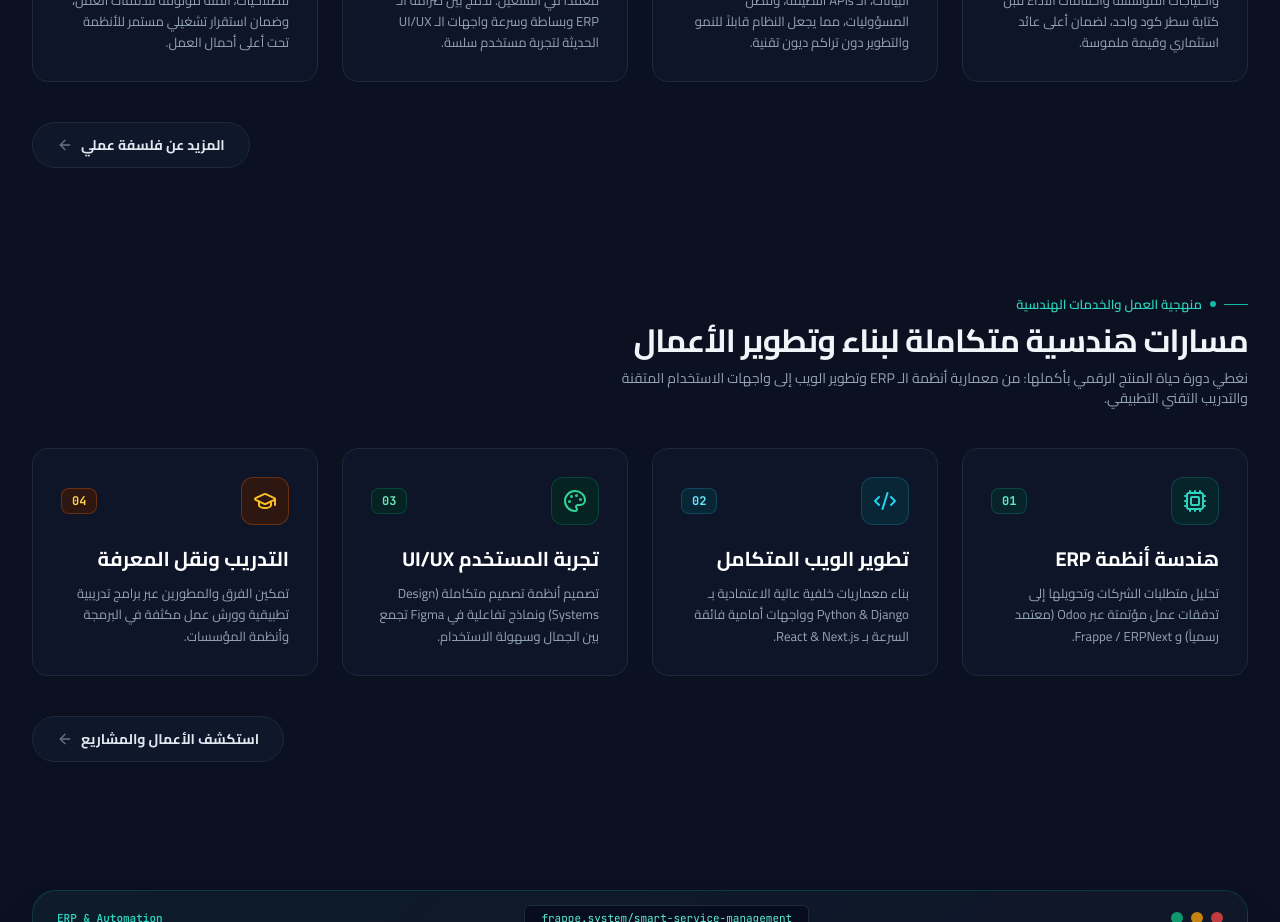
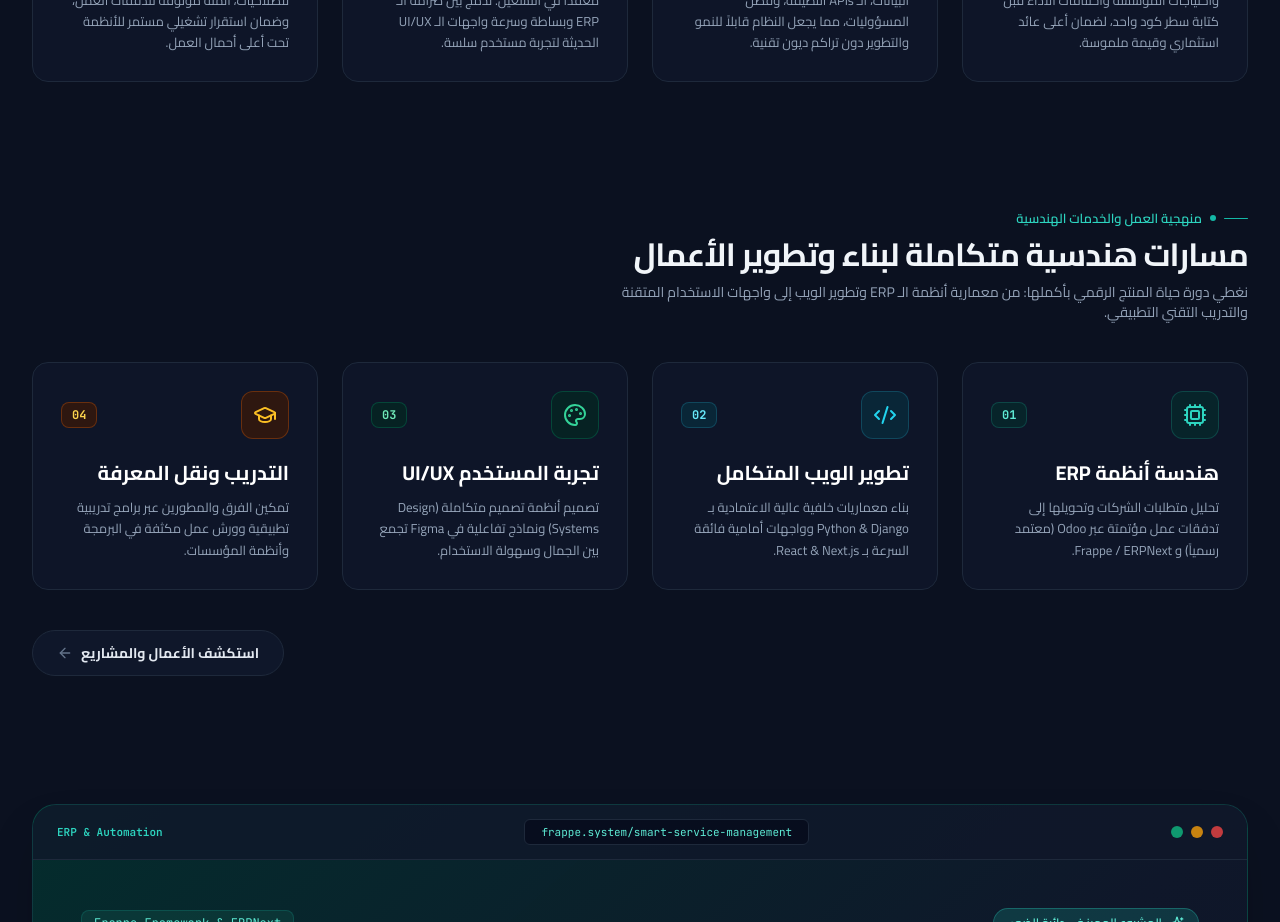
Before and after one commit to Mohammed-Aljazzar/portfolio, a Next.js app: page / in a window 1280 px wide. Shown: the part 1420-2342 px from the top of the page. Built offline with nearby package versions, Linux system fonts and the light colour scheme.

Commit message:
refactor(philosophy): remove cta button from philosophy section

```diff
--- a/src/app/page.tsx
+++ b/src/app/page.tsx
@@ -562,17 +562,6 @@ export default function HomePage() {
             </StaggerItem>
           ))}
         </StaggerContainer>
-
-        {/* Bottom CTA Button Aligned to Left in RTL (End of line) */}
-        <div className="flex justify-end mt-8 sm:mt-10">
-          <Link
-            href="/about"
-            className="inline-flex items-center gap-2 px-6 py-3 rounded-full bg-white dark:bg-slate-900 border border-slate-200/90 dark:border-slate-800 text-slate-800 dark:text-slate-200 text-xs sm:text-sm font-bold shadow-xs hover:border-teal-500 hover:text-teal-600 dark:hover:text-teal-400 hover:shadow-md transition-all group"
-          >
-            <span>{language === "ar" ? "المزيد عن فلسفة عملي" : "More About My Philosophy"}</span>
-            <ArrowLeft className="w-4 h-4 rtl:rotate-0 ltr:rotate-180 text-slate-500 group-hover:text-teal-600 dark:group-hover:text-teal-400 group-hover:-translate-x-1 ltr:group-hover:translate-x-1 transition-all" />
-          </Link>
-        </div>
       </section>
 
       {/* ══════════════════════════════════════════════
```
